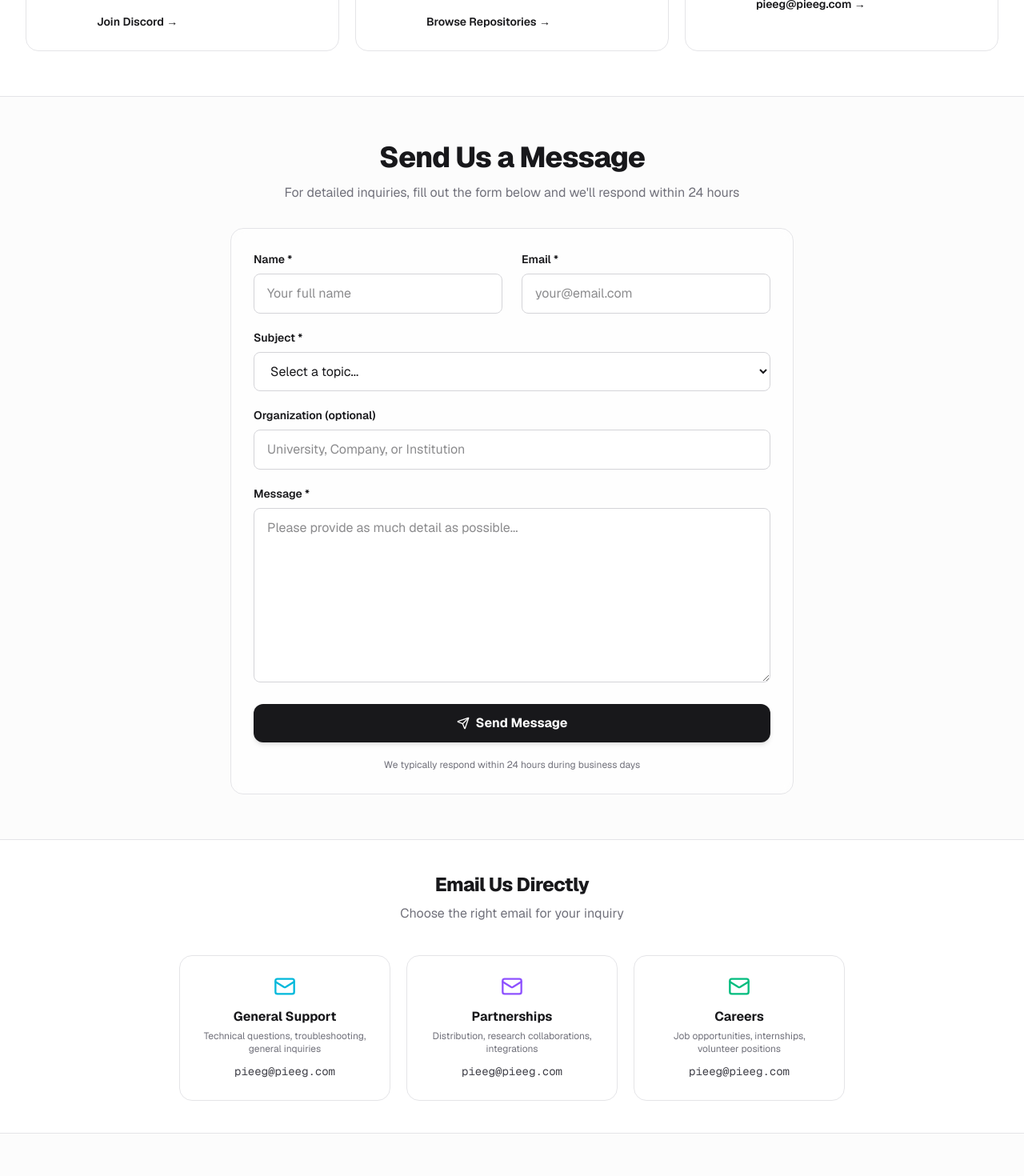
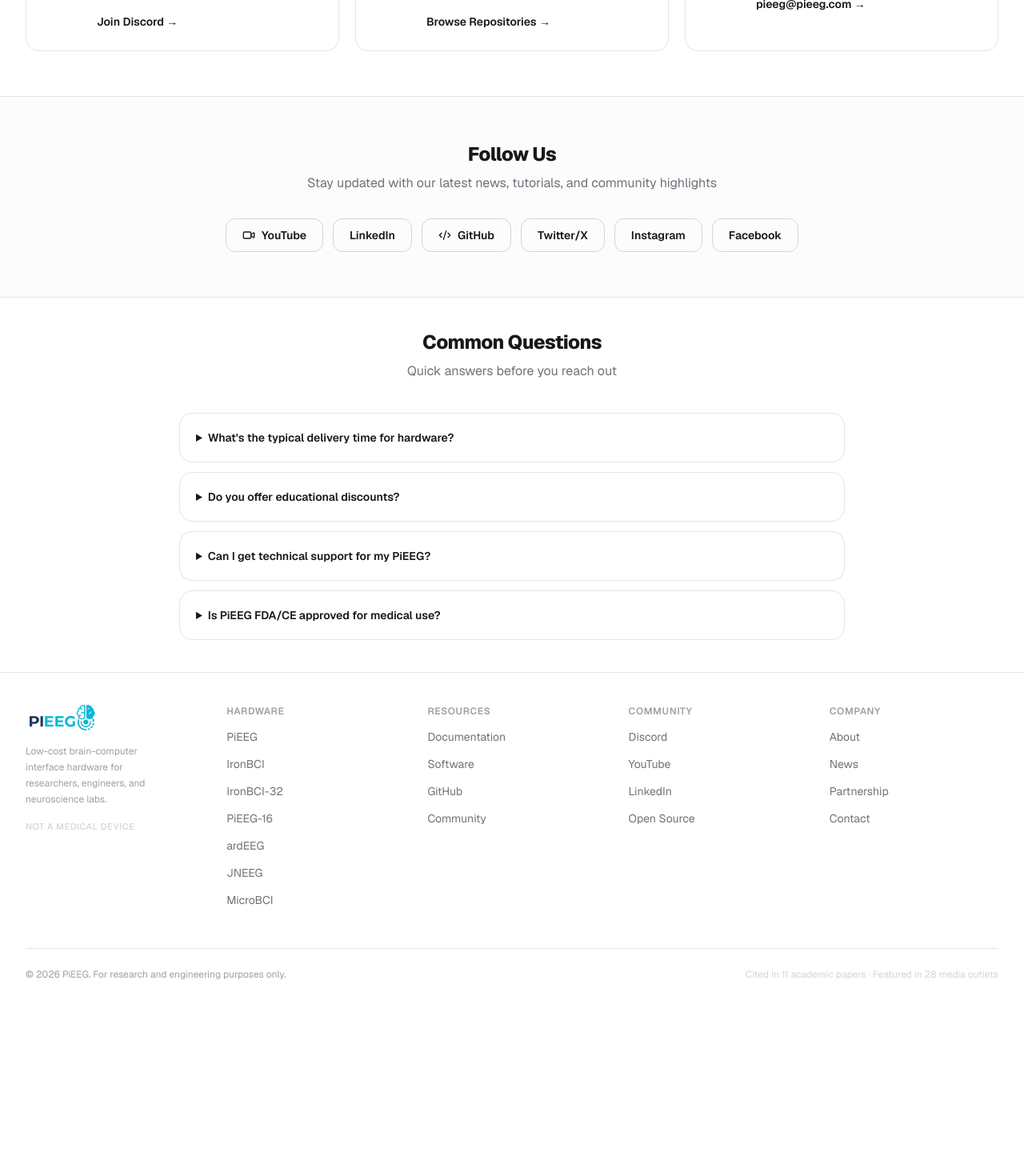
Before and after one commit to pieeg-club/PiEEG-com, a Next.js app: page /contact in a window 1280 px wide. Shown: the part 680-2150 px from the top of the page at 80% size. After the commit the page ends 1946 px from the top, so only its background shows below. Built offline with nearby package versions, Linux system fonts and the light colour scheme.

Commit message:
update contact page and footer links for improved accuracy and consistency

```diff
--- a/src/app/contact/page.tsx
+++ b/src/app/contact/page.tsx
@@ -108,170 +108,6 @@ export default function ContactPage() {
         </div>
       </section>
 
-      {/* Contact Form */}
-      <section className="py-10 sm:py-14 border-t border-zinc-200 dark:border-zinc-800 bg-zinc-50/50 dark:bg-zinc-900/30">
-        <div className="max-w-3xl mx-auto px-4 sm:px-6 lg:px-8">
-          <div className="text-center mb-8">
-            <h2 className="text-3xl sm:text-4xl font-extrabold tracking-tight mb-3">
-              Send Us a Message
-            </h2>
-            <p className="text-zinc-500 dark:text-zinc-400">
-              For detailed inquiries, fill out the form below and we&apos;ll respond within 24 hours
-            </p>
-          </div>
-
-          <form className="space-y-5 p-7 rounded-2xl border border-zinc-200 dark:border-zinc-800 bg-white/60 dark:bg-zinc-900/60 backdrop-blur-sm">
-            <div className="grid md:grid-cols-2 gap-6">
-              <div>
-                <label htmlFor="name" className="block text-sm font-semibold mb-2">
-                  Name *
-                </label>
-                <input
-                  type="text"
-                  id="name"
-                  required
-                  className="w-full px-4 py-3 rounded-lg border border-zinc-300 dark:border-zinc-700 bg-white dark:bg-zinc-900 focus:outline-none focus:ring-2 focus:ring-cyan-500 dark:focus:ring-cyan-400"
-                  placeholder="Your full name"
-                />
-              </div>
-
-              <div>
-                <label htmlFor="email" className="block text-sm font-semibold mb-2">
-                  Email *
-                </label>
-                <input
-                  type="email"
-                  id="email"
-                  required
-                  className="w-full px-4 py-3 rounded-lg border border-zinc-300 dark:border-zinc-700 bg-white dark:bg-zinc-900 focus:outline-none focus:ring-2 focus:ring-cyan-500 dark:focus:ring-cyan-400"
-                  placeholder="your@email.com"
-                />
-              </div>
-            </div>
-
-            <div>
-              <label htmlFor="subject" className="block text-sm font-semibold mb-2">
-                Subject *
-              </label>
-              <select
-                id="subject"
-                required
-                className="w-full px-4 py-3 rounded-lg border border-zinc-300 dark:border-zinc-700 bg-white dark:bg-zinc-900 focus:outline-none focus:ring-2 focus:ring-cyan-500 dark:focus:ring-cyan-400"
-              >
-                <option value="">Select a topic...</option>
-                <option value="sales">Sales Inquiry</option>
-                <option value="technical">Technical Support</option>
-                <option value="partnership">Partnership Opportunity</option>
-                <option value="press">Press / Media</option>
-                <option value="research">Research Collaboration</option>
-                <option value="other">Other</option>
-              </select>
-            </div>
-
-            <div>
-              <label htmlFor="organization" className="block text-sm font-semibold mb-2">
-                Organization (optional)
-              </label>
-              <input
-                type="text"
-                id="organization"
-                className="w-full px-4 py-3 rounded-lg border border-zinc-300 dark:border-zinc-700 bg-white dark:bg-zinc-900 focus:outline-none focus:ring-2 focus:ring-cyan-500 dark:focus:ring-cyan-400"
-                placeholder="University, Company, or Institution"
-              />
-            </div>
-
-            <div>
-              <label htmlFor="message" className="block text-sm font-semibold mb-2">
-                Message *
-              </label>
-              <textarea
-                id="message"
-                required
-                rows={8}
-                className="w-full px-4 py-3 rounded-lg border border-zinc-300 dark:border-zinc-700 bg-white dark:bg-zinc-900 focus:outline-none focus:ring-2 focus:ring-cyan-500 dark:focus:ring-cyan-400"
-                placeholder="Please provide as much detail as possible..."
-              ></textarea>
-            </div>
-
-            <button
-              type="submit"
-              className="w-full inline-flex items-center justify-center gap-2 px-8 py-3 rounded-xl bg-zinc-900 dark:bg-zinc-100 text-white dark:text-zinc-900 font-bold hover:bg-zinc-700 dark:hover:bg-zinc-200 transition-colors shadow-md"
-            >
-              <Send className="w-4 h-4" />
-              Send Message
-            </button>
-
-            <p className="text-xs text-center text-zinc-500 dark:text-zinc-400">
-              We typically respond within 24 hours during business days
-            </p>
-          </form>
-        </div>
-      </section>
-
-      {/* Email Addresses */}
-      <section className="py-10 border-t border-zinc-200 dark:border-zinc-800">
-        <div className="max-w-4xl mx-auto px-4 sm:px-6 lg:px-8">
-          <div className="text-center mb-10">
-            <h2 className="text-2xl font-extrabold tracking-tight mb-2">
-              Email Us Directly
-            </h2>
-            <p className="text-zinc-500 dark:text-zinc-400">
-              Choose the right email for your inquiry
-            </p>
-          </div>
-
-          <div className="grid md:grid-cols-3 gap-5">
-            <a
-              href="mailto:pieeg@pieeg.com"
-              className="p-6 rounded-2xl border border-zinc-200 dark:border-zinc-800 bg-white/60 dark:bg-zinc-900/60 backdrop-blur-sm hover:border-zinc-300 dark:hover:border-zinc-700 hover:shadow-md transition-all duration-200 text-center flex flex-col items-center gap-3"
-            >
-              <Mail className="w-7 h-7 text-cyan-500" />
-              <div>
-                <h3 className="font-bold mb-1">General Support</h3>
-                <p className="text-xs text-zinc-500 dark:text-zinc-400 mb-2">
-                  Technical questions, troubleshooting, general inquiries
-                </p>
-                <span className="text-sm text-zinc-700 dark:text-zinc-300 font-mono">
-                  pieeg@pieeg.com
-                </span>
-              </div>
-            </a>
-
-            <a
-              href="mailto:pieeg@pieeg.com"
-              className="p-6 rounded-2xl border border-zinc-200 dark:border-zinc-800 bg-white/60 dark:bg-zinc-900/60 backdrop-blur-sm hover:border-zinc-300 dark:hover:border-zinc-700 hover:shadow-md transition-all duration-200 text-center flex flex-col items-center gap-3"
-            >
-              <Mail className="w-7 h-7 text-violet-500" />
-              <div>
-                <h3 className="font-bold mb-1">Partnerships</h3>
-                <p className="text-xs text-zinc-500 dark:text-zinc-400 mb-2">
-                  Distribution, research collaborations, integrations
-                </p>
-                <span className="text-sm text-zinc-700 dark:text-zinc-300 font-mono">
-                  pieeg@pieeg.com
-                </span>
-              </div>
-            </a>
-
-            <a
-              href="mailto:pieeg@pieeg.com"
-              className="p-6 rounded-2xl border border-zinc-200 dark:border-zinc-800 bg-white/60 dark:bg-zinc-900/60 backdrop-blur-sm hover:border-zinc-300 dark:hover:border-zinc-700 hover:shadow-md transition-all duration-200 text-center flex flex-col items-center gap-3"
-            >
-              <Mail className="w-7 h-7 text-emerald-500" />
-              <div>
-                <h3 className="font-bold mb-1">Careers</h3>
-                <p className="text-xs text-zinc-500 dark:text-zinc-400 mb-2">
-                  Job opportunities, internships, volunteer positions
-                </p>
-                <span className="text-sm text-zinc-700 dark:text-zinc-300 font-mono">
-                  pieeg@pieeg.com
-                </span>
-              </div>
-            </a>
-          </div>
-        </div>
-      </section>
-
       {/* Social Media */}
       <section className="py-14 border-t border-zinc-200 dark:border-zinc-800 bg-zinc-50/50 dark:bg-zinc-900/30">
         <div className="max-w-4xl mx-auto px-4 sm:px-6 lg:px-8">
@@ -315,7 +151,7 @@ export default function ContactPage() {
             </a>
 
             <a
-              href="https://twitter.com/pieeg"
+              href="https://x.com/pieeg_official"
               target="_blank"
               rel="noopener noreferrer"
               className="inline-flex items-center gap-2 px-5 py-2.5 rounded-xl border border-zinc-300 dark:border-zinc-700 font-semibold text-sm hover:bg-zinc-100 dark:hover:bg-zinc-800 transition-colors"
@@ -324,7 +160,7 @@ export default function ContactPage() {
             </a>
 
             <a
-              href="https://www.instagram.com/pieeg"
+              href="https://www.instagram.com/pieeg_official/"
               target="_blank"
               rel="noopener noreferrer"
               className="inline-flex items-center gap-2 px-5 py-2.5 rounded-xl border border-zinc-300 dark:border-zinc-700 font-semibold text-sm hover:bg-zinc-100 dark:hover:bg-zinc-800 transition-colors"
@@ -333,7 +169,7 @@ export default function ContactPage() {
             </a>
 
             <a
-              href="https://www.facebook.com/pieeg"
+              href="https://www.facebook.com/groups/pieeg"
               target="_blank"
               rel="noopener noreferrer"
               className="inline-flex items-center gap-2 px-5 py-2.5 rounded-xl border border-zinc-300 dark:border-zinc-700 font-semibold text-sm hover:bg-zinc-100 dark:hover:bg-zinc-800 transition-colors"
--- a/src/components/Footer.tsx
+++ b/src/components/Footer.tsx
@@ -19,8 +19,8 @@ const footerLinks = {
   ],
   Community: [
     { label: "Discord", href: "https://discord.gg/neJ45FR6Sv" },
-    { label: "YouTube", href: "https://youtube.com/@pieeg" },
-    { label: "LinkedIn", href: "https://linkedin.com/company/pieeg" },
+    { label: "YouTube", href: "https://www.youtube.com/@pieeg" },
+    { label: "LinkedIn", href: "https://www.linkedin.com/company/pieeg/" },
     { label: "Open Source", href: "/community" },
   ],
   Company: [
```
